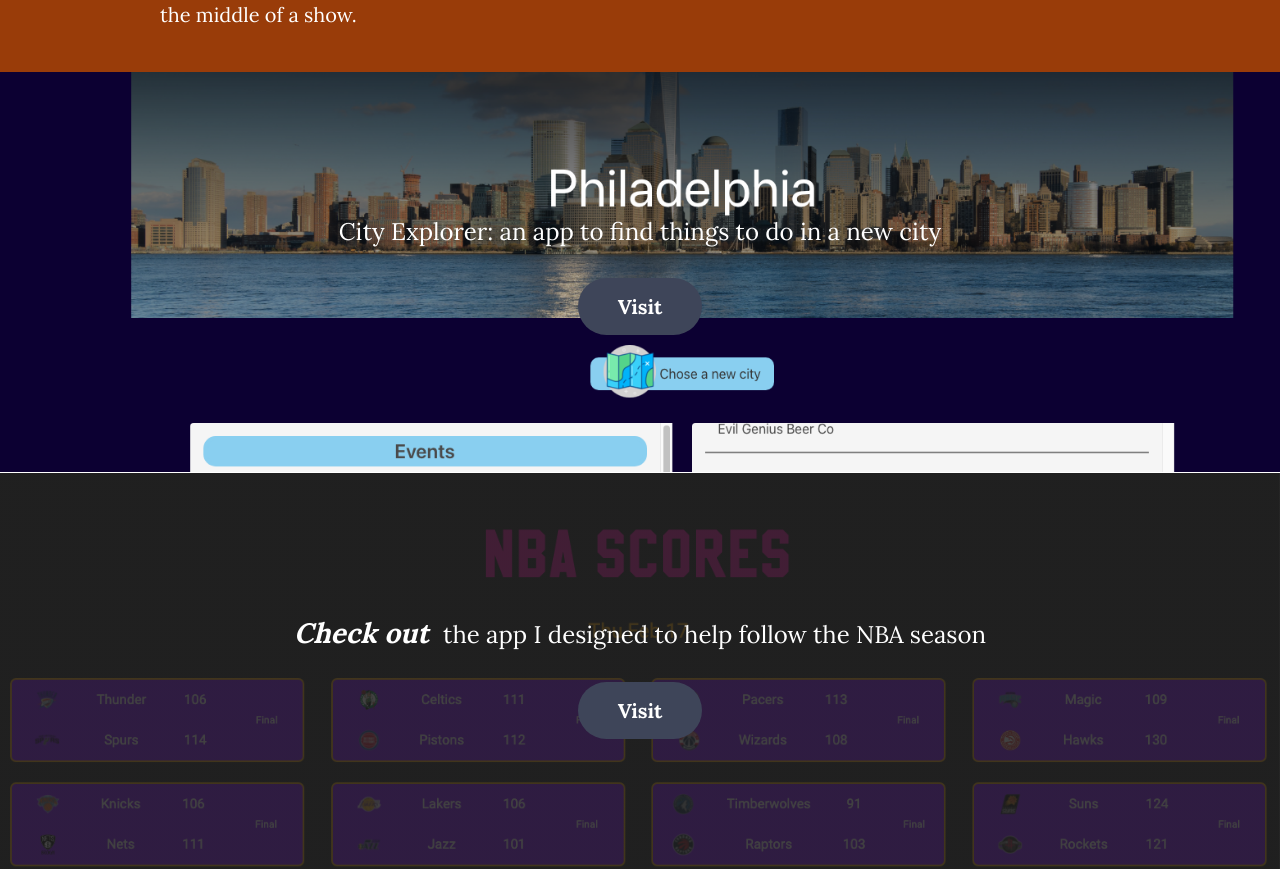
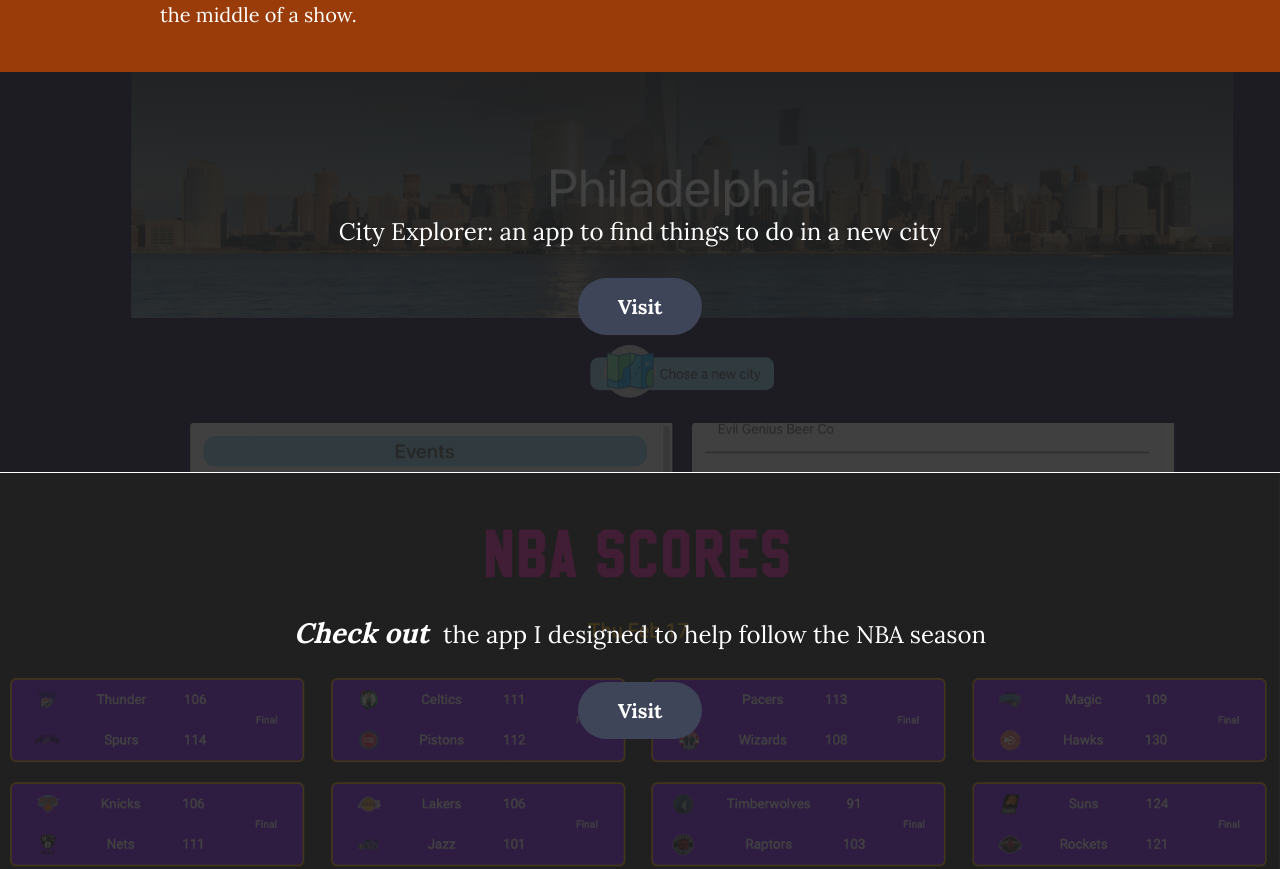
Before and after one commit to davepaulsanders/Dave-Sanders-Portfolio, a plain HTML site: page index.html in a window 1280 px wide. Shown: the part 920-1789 px from the top of the page. Drawn offline with Linux system fonts and the light colour scheme.

Commit message:
Adding linear gradient

```diff
--- a/assets/styles.css
+++ b/assets/styles.css
@@ -300,7 +300,7 @@ nav ul {
 
 /* City Explorer Styles Start */
 .city-explorer {
-    background-image: url("https://davepaulsanders.github.io/Dave-Sanders-Portfolio/assets/city-explorer.png")
+    background-image: linear-gradient(var(--bg-dim), var(--bg-dim)), url("https://davepaulsanders.github.io/Dave-Sanders-Portfolio/assets/city-explorer.png")
 
 }
 
```
